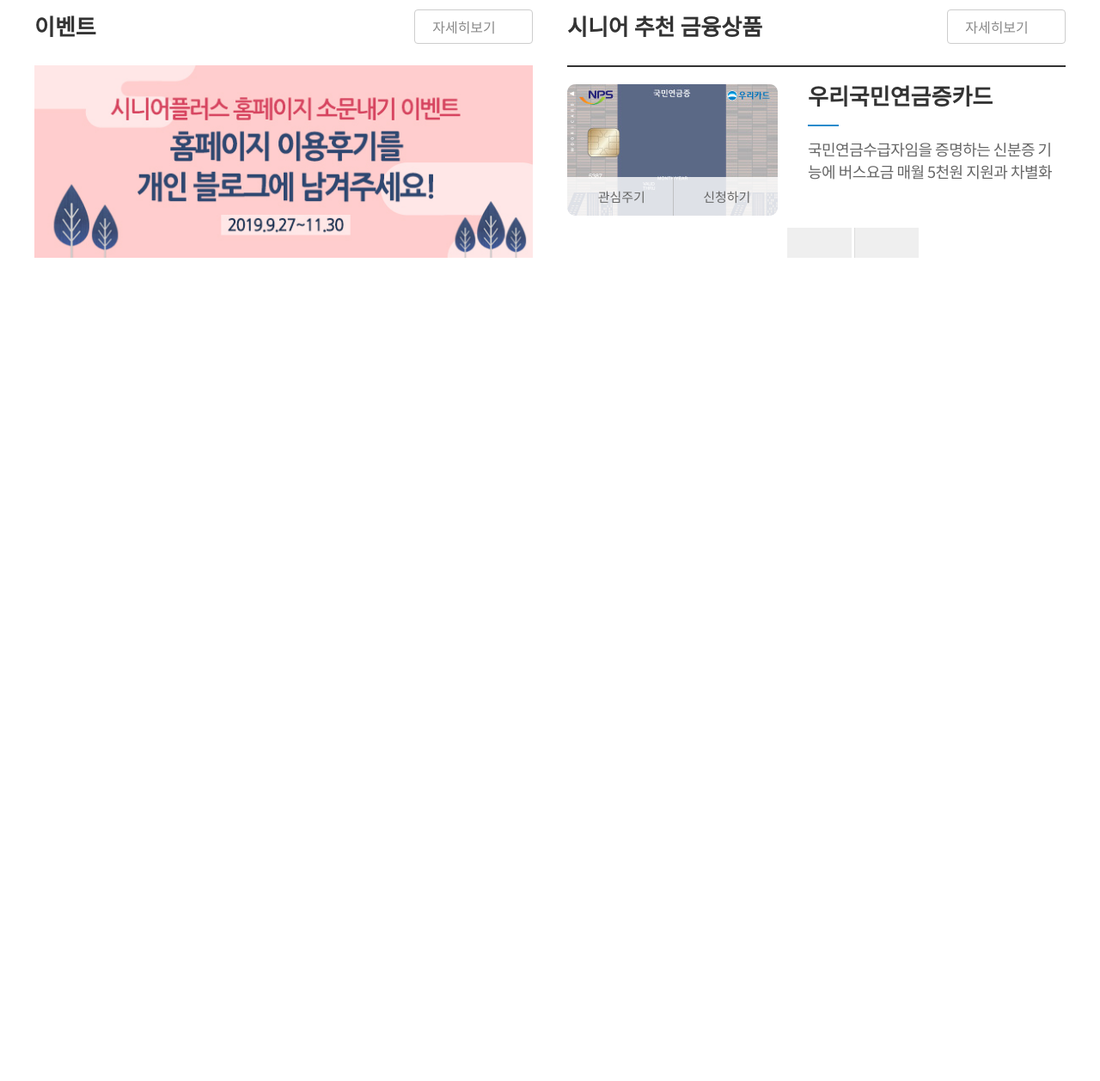
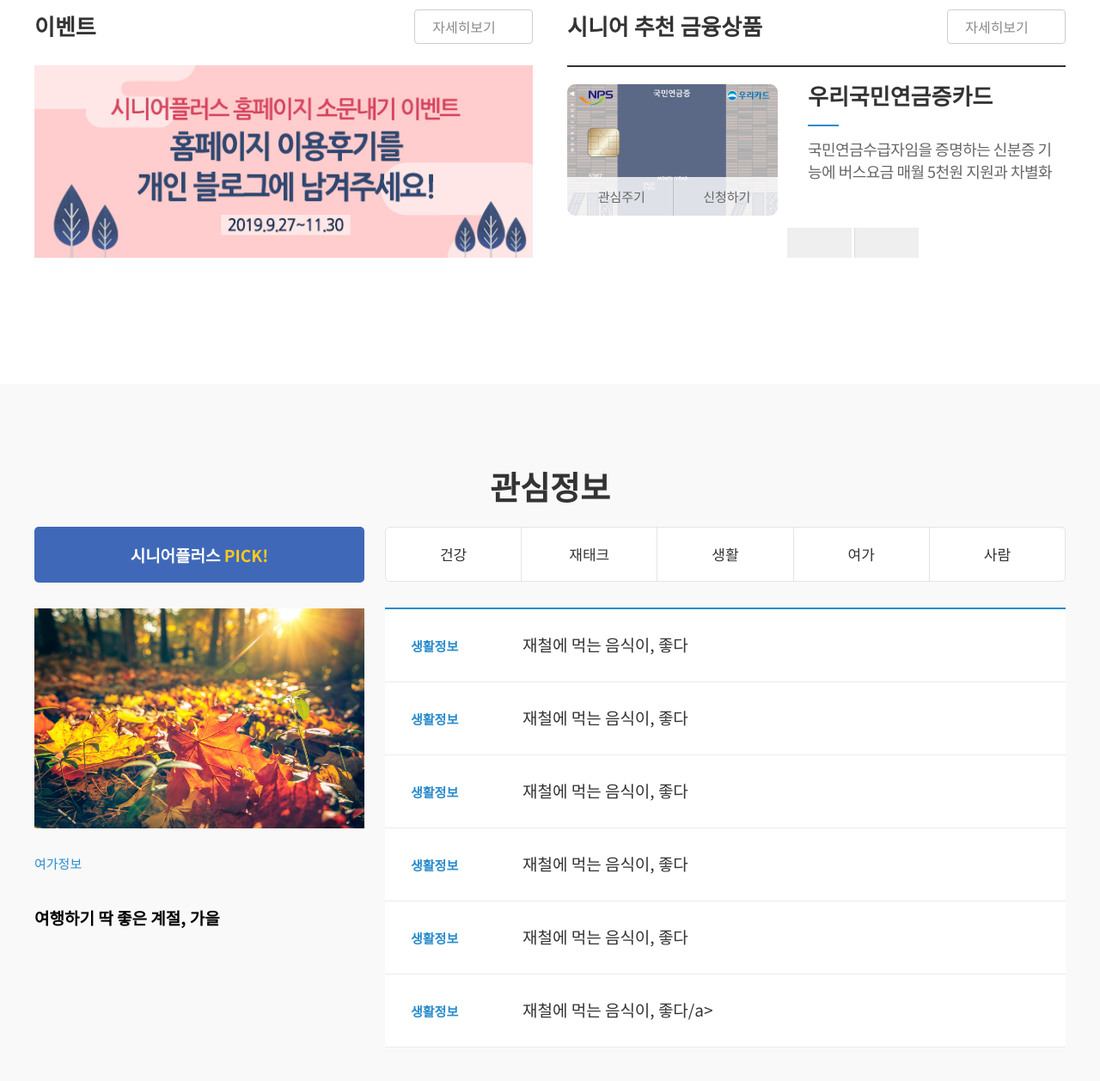
Before and after one commit to wglee0511/woori-clone, a website: page html/index.html in a window 1280 px wide. Shown: the part 694-1952 px from the top of the page at 86% size. Before the commit the page ends 994 px from the top, so only its background shows below. Drawn offline with nearby package versions, Linux system fonts and the light colour scheme; some icons are missing.

Commit message:
favorite tab

```diff
--- /dev/null
+++ b/css/favorite.css
@@ -0,0 +1,111 @@
+.service {
+  padding: 0 0 147px;
+}
+
+.fav_info {
+  background: #f9f9f9;
+  padding: 0 0 100px;
+}
+.fav_info .left {
+  width: 384px;
+  float: left;
+}
+
+.fav_info .left > a {
+  display: block;
+  height: 65px;
+  background: #3f69b8;
+  border-radius: 5px;
+  font-size: 19px;
+  color: #fff;
+  font-weight: bold;
+  line-height: 65px;
+  text-align: center;
+}
+.fav_info .left > a span {
+  color: #ffc820;
+}
+.fav_info .left .thumb {
+  padding: 30px 0 0;
+}
+.fav_info .left .thumb p {
+  padding: 33px 0 22px;
+  font-size: 15px;
+  margin: 0 0 20px;
+  color: #288bcf;
+  line-height: 1;
+  position: relative;
+}
+.fav_info .left .thumb p:after {
+  content: "";
+  position: absolute;
+  left: 0;
+  bottom: -1px;
+  width: 36px;
+  height: 1px;
+  color: #288bcf;
+}
+.fav_info .left .thumb span {
+  font-size: 19px;
+  counter-reset: #333;
+  font-weight: bold;
+}
+
+.fav_info .left .thumb img {
+  width: 100%;
+}
+
+.fav_info .right {
+  float: right;
+  width: 792px;
+}
+.tab_type1 {
+  display: flex;
+  border: 1px solid #e4e4e4;
+  border-radius: 5px;
+}
+.tab_type1 li {
+  flex: 1;
+}
+.tab_type1 li a {
+  display: block;
+  background: #fff;
+  font-size: 17px;
+  color: #333;
+  text-align: center;
+  line-height: 62px;
+}
+.tab_type1 li a:hover {
+  background: #f5f5f5;
+  color: #288bcc;
+}
+.tab_type1 li:first-child a {
+  border-radius: 5px 0 0 5px;
+}
+.tab_type1 li:last-child a {
+  border-radius: 0 5px 5px 0;
+}
+.tab_type1 li ~ li {
+  border-left: 1px solid #e4e4e4;
+}
+.info_list {
+  margin: 30px 0 0;
+  border-top: 2px solid #288bcc;
+}
+.info_list li {
+  border-bottom: 1px solid #eaeaea;
+  background: #fff;
+}
+.info_list li a {
+  display: block;
+  line-height: 82px;
+  font-size: 19px;
+  color: #333;
+}
+.info_list li a strong {
+  display: inline-block;
+  width: 130px;
+  padding: 0 0 0 30px;
+  font-size: 15px;
+  color: #288bcc;
+}
--- a/css/index.css
+++ b/css/index.css
@@ -2,3 +2,4 @@
 @import "./btm.css";
 @import "./section.css";
 @import "./finance.css";
+@import "./favorite.css";
--- a/html/index.html
+++ b/html/index.html
@@ -87,7 +87,7 @@
                 </div>
             </div>
 
-    <div class="btm">
+    <div class="btm clear">
         <article class="event">
             <h3>이벤트</h3>
             <img src="../images/0287376001568681470.jpg"/>
@@ -129,6 +129,43 @@
 
     </section>
 
+    <section class="fav_info block">
+        <div class="clear">
+            <div class="tit">
+            <h2>관심정보</h2>
+            </div>
+            <div class="left">
+                <a href="">시니어플러스 <span>PICK!</span></a>
+                <div class="thumb">
+                    <a href="">
+                    <img src="../images/0675869001571374324.jpg" alt="">
+                    <p>여가정보</p>
+                    <span>여행하기 딱 좋은 계절, 가을</span>
+                    </a>
+                </div>
+            </div>
+            <div class="right">
+                <ul class="tab_type1">
+                    <li><a href="">건강</a></li>
+                    <li><a href="">재태크</a></li>
+                    <li><a href="">생활</a></li>
+                    <li><a href="">여가</a></li>
+                    <li><a href="">사람</a></li>
+               </ul>
+               <ul class="info_list">
+                   <li><a href=""><strong>생활정보</strong>재철에 먹는 음식이, 좋다</a></li>
+                   <li><a href=""><strong>생활정보</strong>재철에 먹는 음식이, 좋다</a></li>
+                   <li><a href=""><strong>생활정보</strong>재철에 먹는 음식이, 좋다</a></li>
+                   <li><a href=""><strong>생활정보</strong>재철에 먹는 음식이, 좋다</a></li>
+                   <li><a href=""><strong>생활정보</strong>재철에 먹는 음식이, 좋다</a></li>
+                   <li><a href=""><strong>생활정보</strong>재철에 먹는 음식이, 좋다/a></li>
+               </ul>
+
+            </div>
+        </div>
+    </section>
+
+
 
     <script type="module">
         import Swiper from 'https://unpkg.com/swiper/swiper-bundle.esm.browser.min.js';
```
